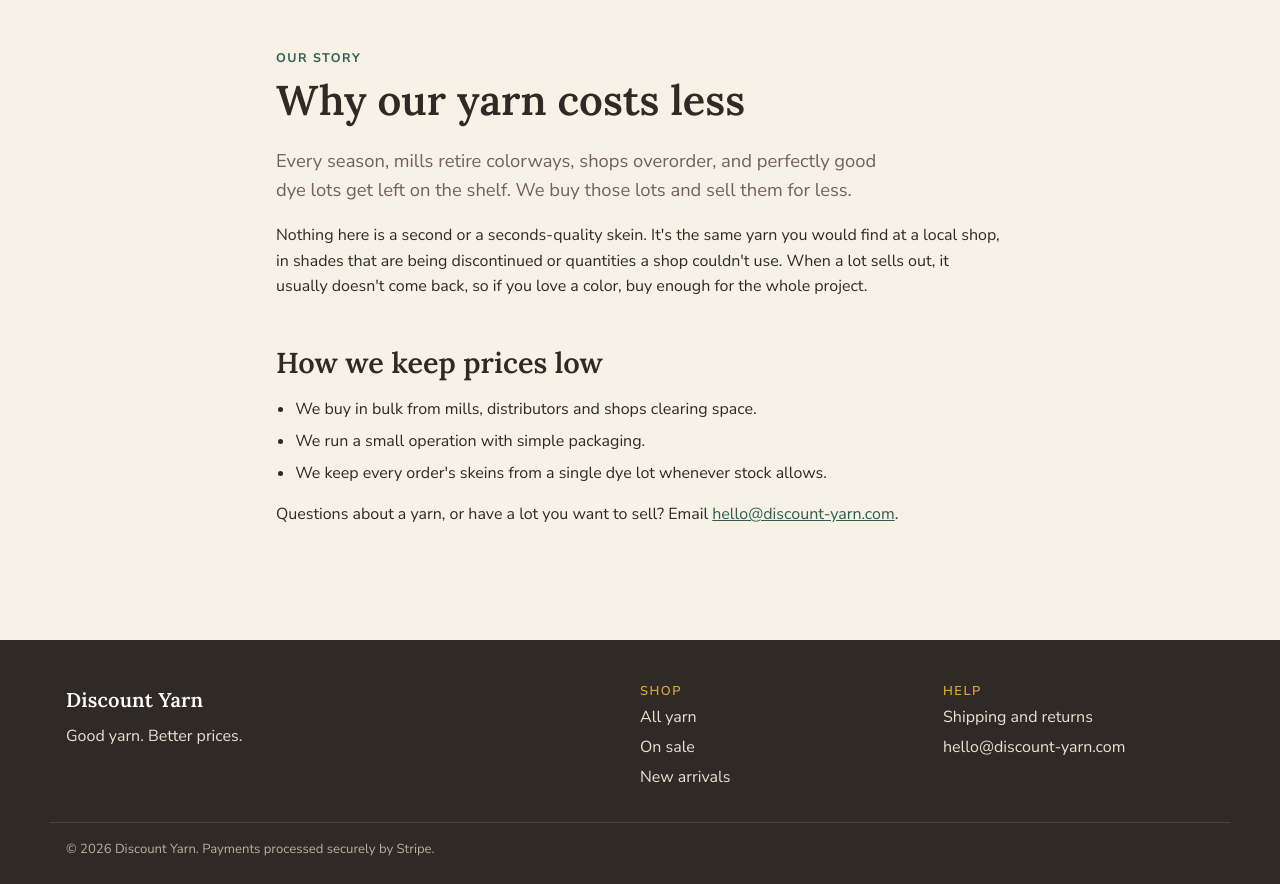
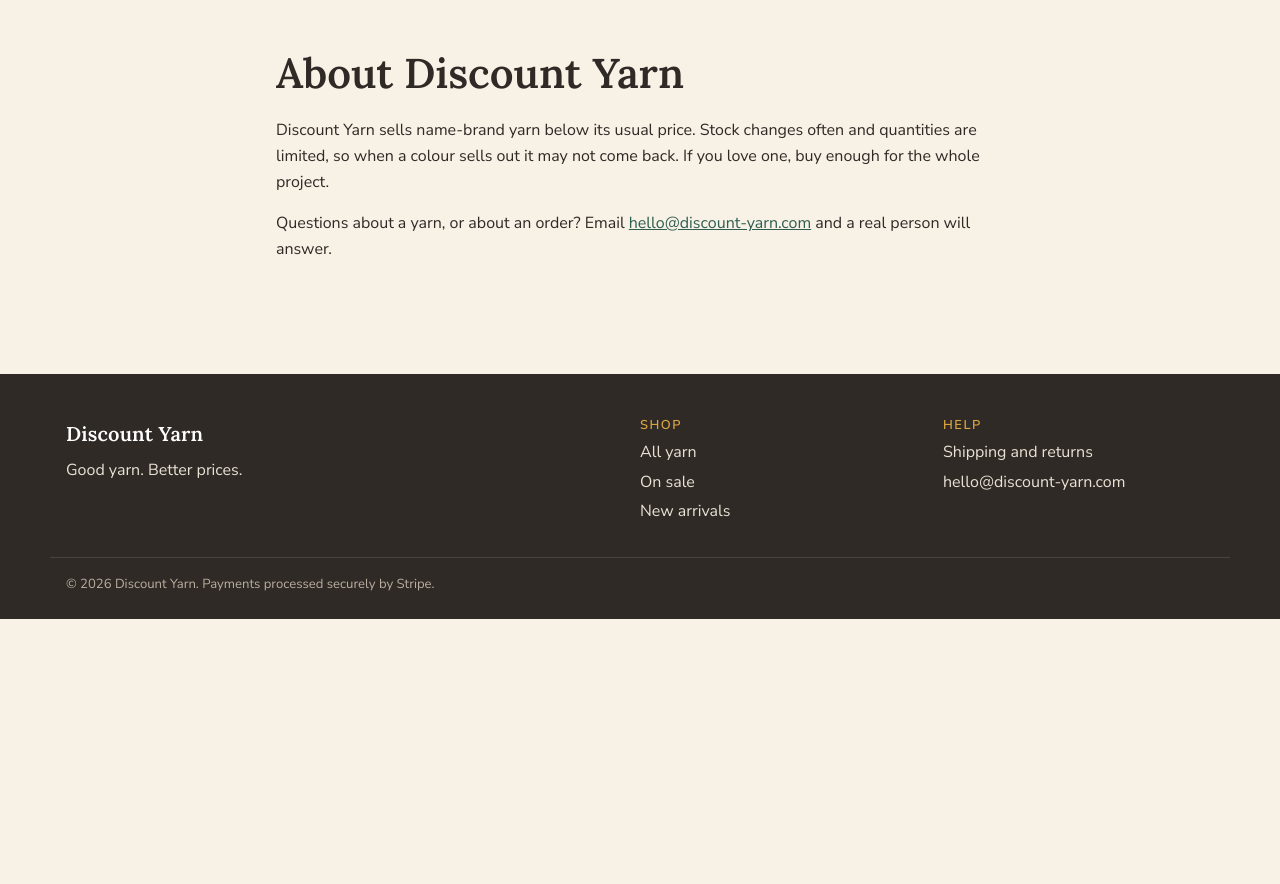
Before and after one commit to aclark0114/Discount-yarn, a PHP site: page /about.php in a window 1280 px wide. Shown: the part 105-989 px from the top of the page. After the commit the page ends 724 px from the top, so only its background shows below. Run offline with PHP 8.4, Linux system fonts and the light colour scheme.

Commit message:
Make the store look less generated: real photos, plain copy, logo slots
- Home hero shows real in-stock product photos from the catalog instead
  of the illustrated yarn balls; copy uses the live in-stock count.
- Removed claims nobody verified: the three promise cards (dye lots,
  2-day shipping), the invented About story, the 2-day handling time on
  the shipping page, the dye-lot line on product pages and the closeout
  wording.
- Dropped the uppercase eyebrow tagline and fade-in animations; shop by
  weight lists only weights in stock; added a Brands in stock list.
- Header and favicon use assets/logo.png, favicon-32.png and
  apple-touch-icon.png when present, with the text logo as fallback.

Co-Authored-By: Claude Opus 5.5 <noreply@anthropic.com>
Claude-Session: https://claude.ai/code/session_019QnF9k6kqA417ZyZa34jBc

```diff
--- a/about.php
+++ b/about.php
@@ -2,19 +2,11 @@
 require __DIR__ . '/includes/bootstrap.php';
 require __DIR__ . '/includes/layout.php';
 
-page_header('About', 'Why our yarn costs less: closeouts, overstock and discontinued colorways from brands you know.', '/about.php');
+page_header('About', 'Name-brand yarn below its usual price.', '/about.php');
 ?>
 <div class="wrap section narrow prose">
-  <p class="eyebrow">Our story</p>
-  <h1>Why our yarn costs less</h1>
-  <p class="lede">Every season, mills retire colorways, shops overorder, and perfectly good dye lots get left on the shelf. We buy those lots and sell them for less.</p>
-  <p>Nothing here is a second or a seconds-quality skein. It's the same yarn you would find at a local shop, in shades that are being discontinued or quantities a shop couldn't use. When a lot sells out, it usually doesn't come back, so if you love a color, buy enough for the whole project.</p>
-  <h2>How we keep prices low</h2>
-  <ul>
-    <li>We buy in bulk from mills, distributors and shops clearing space.</li>
-    <li>We run a small operation with simple packaging.</li>
-    <li>We keep every order's skeins from a single dye lot whenever stock allows.</li>
-  </ul>
-  <p>Questions about a yarn, or have a lot you want to sell? Email <a href="mailto:<?= e(config('support_email')) ?>"><?= e(config('support_email')) ?></a>.</p>
+  <h1>About Discount Yarn</h1>
+  <p>Discount Yarn sells name-brand yarn below its usual price. Stock changes often and quantities are limited, so when a colour sells out it may not come back. If you love one, buy enough for the whole project.</p>
+  <p>Questions about a yarn, or about an order? Email <a href="mailto:<?= e(config('support_email')) ?>"><?= e(config('support_email')) ?></a> and a real person will answer.</p>
 </div>
 <?php page_footer();
--- a/assets/styles.css
+++ b/assets/styles.css
@@ -59,6 +59,8 @@ p { margin: 0 0 1em; }
   text-decoration: none; letter-spacing: .01em; white-space: nowrap;
 }
 .logo-sm { font-size: 1.25rem; margin-bottom: .4em; }
+.logo img { display: block; height: 44px; width: auto; }
+@media (max-width: 820px) { .logo img { height: 36px; } }
 .site-nav { display: flex; gap: 22px; margin-right: auto; }
 .site-nav a { color: var(--ink); text-decoration: none; font-weight: 600; font-size: .95rem; padding: 4px 0; border-bottom: 2px solid transparent; }
 .site-nav a:hover, .site-nav a[aria-current="page"] { border-bottom-color: var(--mustard); color: var(--ink); }
@@ -108,6 +110,12 @@ p { margin: 0 0 1em; }
 .eyebrow { text-transform: uppercase; letter-spacing: .12em; font-size: .78rem; font-weight: 700; color: var(--evergreen); margin-bottom: .6em; }
 .lede { font-size: 1.15rem; color: var(--muted); max-width: 34em; }
 .hero h1 { font-size: clamp(2.2rem, 5vw, 3.4rem); }
+.hero-photos { display: grid; grid-template-columns: 1fr 1fr; gap: 10px; }
+.hero-photos a { display: block; aspect-ratio: 1; overflow: hidden; border-radius: var(--r); background: var(--oat); }
+.hero-photos img { width: 100%; height: 100%; object-fit: cover; }
+.hero-photos.count-3 a:first-child { grid-row: span 2; aspect-ratio: auto; }
+.brand-list { font-size: 1.05rem; line-height: 2; }
+.brand-list a { color: var(--ink); text-decoration-color: var(--line); }
 .hero-actions { display: flex; flex-wrap: wrap; gap: 12px; margin-top: 24px; }
 @media (max-width: 760px) {
   .hero-inner { grid-template-columns: 1fr; padding-top: 36px; padding-bottom: 36px; }
@@ -119,7 +127,7 @@ p { margin: 0 0 1em; }
 .section-head h1, .section-head h2 { margin: 0; }
 .band { background: var(--oat); }
 
-.weights { list-style: none; margin: 24px 0 0; padding: 0; display: grid; grid-template-columns: repeat(4, 1fr); gap: 12px; }
+.weights { list-style: none; margin: 16px 0 0; padding: 0; display: grid; grid-template-columns: repeat(auto-fill, minmax(150px, 1fr)); gap: 12px; }
 .weights a {
   display: flex; flex-direction: column; align-items: center; padding: 18px 12px; background: var(--paper);
   border: 1px solid var(--line); border-radius: var(--r); text-decoration: none; color: var(--ink);
--- a/includes/layout.php
+++ b/includes/layout.php
@@ -5,13 +5,13 @@ declare(strict_types=1);
 
 require_once __DIR__ . '/cart.php';
 
-const ASSET_VERSION = '5';
+const ASSET_VERSION = '6';
 
 function page_header(string $title, string $description = '', string $active = '', string $canonical = ''): void
 {
     $store = (string)config('store_name');
     $fullTitle = $title === '' ? $store . ' | ' . config('tagline') : $title . ' | ' . $store;
-    $desc = $description ?: 'Quality yarn at discount prices. Closeouts, overstock and sale skeins, shipped fast.';
+    $desc = $description ?: 'Name-brand yarn below its usual price, from brands knitters already use.';
     $path = strtok($_SERVER['REQUEST_URI'] ?? '/', '?');
     $canonical = $canonical !== '' ? $canonical : url($path);
     $count = cart_count();
@@ -34,7 +34,12 @@ function page_header(string $title, string $description = '', string $active = '
 <meta property="og:description" content="<?= e($desc) ?>">
 <meta property="og:type" content="website">
 <meta property="og:url" content="<?= e($canonical) ?>">
+<?php if (is_file(__DIR__ . '/../assets/favicon-32.png')): ?>
+<link rel="icon" href="/assets/favicon-32.png?v=<?= ASSET_VERSION ?>" sizes="32x32" type="image/png">
+<link rel="apple-touch-icon" href="/assets/apple-touch-icon.png?v=<?= ASSET_VERSION ?>">
+<?php else: ?>
 <link rel="icon" href="/assets/favicon.svg" type="image/svg+xml">
+<?php endif; ?>
 <link rel="preconnect" href="https://fonts.googleapis.com">
 <link rel="preconnect" href="https://fonts.gstatic.com" crossorigin>
 <link href="https://fonts.googleapis.com/css2?family=Lora:ital,wght@0,400;0,600;1,400&family=Nunito+Sans:wght@400;600;700&display=swap" rel="stylesheet">
@@ -48,7 +53,7 @@ function page_header(string $title, string $description = '', string $active = '
     <button class="nav-toggle" aria-expanded="false" aria-controls="site-nav" aria-label="Menu">
       <span></span><span></span><span></span>
     </button>
-    <a class="logo" href="/"><?= e($store) ?></a>
+    <a class="logo" href="/"><?php if (is_file(__DIR__ . '/../assets/logo.png')): ?><img src="/assets/logo.png?v=<?= ASSET_VERSION ?>" alt="<?= e($store) ?>" height="44"><?php else: ?><?= e($store) ?><?php endif; ?></a>
     <nav id="site-nav" class="site-nav" aria-label="Main">
       <?php foreach ($nav as $href => $label): ?>
         <a href="<?= e($href) ?>"<?= $active === $href ? ' aria-current="page"' : '' ?>><?= e($label) ?></a>
--- a/product.php
+++ b/product.php
@@ -145,7 +145,7 @@ page_header($p['name'], mb_substr(strip_tags((string)$p['description']) ?: $p['n
         <?php endforeach; ?>
         <dt>SKU</dt><dd id="sku"><?= e($p['sku']) ?></dd>
       </dl>
-      <p class="muted small">Closeout yarn is final sale unless it arrives damaged. All skeins of one colorway in an order come from the same dye lot.</p>
+      <p class="muted small">Discounted yarn is final sale unless it arrives damaged. <a href="/shipping.php">Shipping and returns</a></p>
     </div>
   </div>
 </div>
--- a/shipping.php
+++ b/shipping.php
@@ -10,11 +10,10 @@ page_header('Shipping and returns', 'Shipping rates, delivery times and our retu
   <ul>
     <li>We ship to US addresses only for now.</li>
     <li>Flat rate <?= money((int)config('shipping.flat_rate_cents')) ?>. Free on orders of <?= money((int)config('shipping.free_over_cents')) ?> or more.</li>
-    <li>Orders ship within 2 business days. Delivery usually takes 3 to 7 business days after that.</li>
     <li>You'll get an email with tracking when your order ships.</li>
   </ul>
   <h2>Returns</h2>
-  <p>Because our yarn is closeout and discounted, sales are final. If something arrives damaged or we sent the wrong item, email <a href="mailto:<?= e(config('support_email')) ?>"><?= e(config('support_email')) ?></a> within 14 days with your order number and a photo, and we'll make it right.</p>
+  <p>Because our yarn is discounted, sales are final. If something arrives damaged or we sent the wrong item, email <a href="mailto:<?= e(config('support_email')) ?>"><?= e(config('support_email')) ?></a> within 14 days with your order number and a photo, and we'll make it right.</p>
   <h2>Payments</h2>
   <p>Checkout is handled by Stripe. Your card details go straight to Stripe and never touch our server.</p>
 </div>
```
Also changed, not shown: index.php (+45 -25 lines), README.md.
